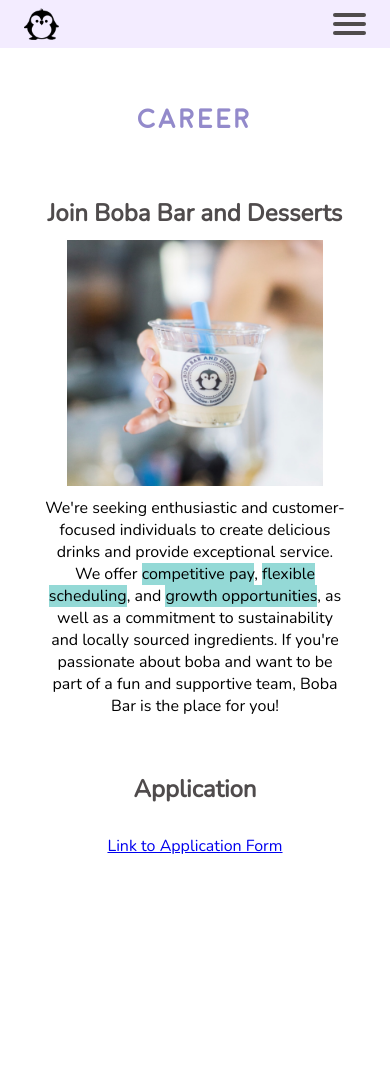
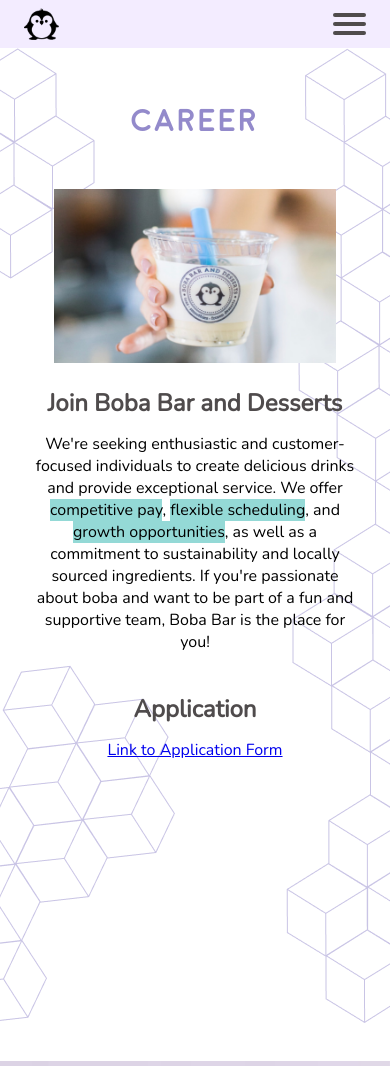
Before and after one commit to mary7hu/CCC-boba-bar, a plain HTML site: page pages/career/career.html in a window 390 px wide. Shown: the top 1066 px of the page. Drawn offline with Linux system fonts and the light colour scheme.

Commit message:
added mobile version of career page

```diff
--- a/pages/career/career.css
+++ b/pages/career/career.css
@@ -7,7 +7,6 @@
 main {
     position: relative;
     padding: 0 clamp(71px, -185px + 25vw, 175px);
-    /* overflow: hidden; */
 }
 
 h1 {
@@ -71,14 +70,26 @@ main > img:first-of-type {
     left: 0;
 }
 
-main > img:nth-last-child(2) {
+main > img:nth-last-child(5) {
     top: 0;
     right: 0;
 }
 
-main > img:nth-last-child(1) {
+main > img:nth-last-child(4) {
     bottom: 0;
     left: 0;
+}
+
+main > img:nth-last-child(3) {
+    display: none;
+}
+
+main > img:nth-last-child(2) {
+    display: none;
+}
+
+main > img:nth-last-child(1) {
+    display: none;
 }
 
 @media screen and (max-width: 1024px) {
@@ -115,30 +126,31 @@ main > img:nth-last-child(1) {
         width: clamp(300px, -204.5px + 70vw, 513px);
     }
 
-    main > img:nth-last-child(2) {
+    main > img:nth-last-child(5) {
         width: clamp(390px, -268.4px + 91.5vw, 668px);
     }
 
-    main > img:nth-last-child(1) {
+    main > img:nth-last-child(4) {
         width: clamp(292px, -200.6px + 68.4vw, 500px);
     }
 }
 
 @media screen and (max-width: 720px) {
     main {
-        padding: 0 45px;
+        padding: 0 clamp(32px, 21.6px + 3.25vw, 45px);
         text-align: center;
     }
 
     h1 {
-        /* font-size: 48px; */
-        font-size: 28px;
+        font-size: clamp(28px, 12px + 5vw, 48px);
     }
 
     #career-intro {
         display: flex;
         flex-direction: column;
         align-items: center;
+        margin-top: 50px;
+        row-gap: 24px;
     }
 
     h2 {
@@ -146,12 +158,23 @@ main > img:nth-last-child(1) {
     }
 
     #career-intro img {
-        /* width: 292px; */
-        width: 256px;
+        width: clamp(256px, 133.1px + 38.4vw, 409.6px);
+        height: clamp(157px, 81.6px + 23.6vw, 251.2px);
+        object-fit: cover;
     }
 
     #career-intro p, #career-intro p span {
         font-size: 16px;
+        margin-top: -10px;
+    }
+
+    #career-application {
+        padding-bottom: 300px;
+    }
+
+    #career-application h2 {
+        margin-top: 40px;
+        margin-bottom: 14px;
     }
 
     #career-application a {
@@ -159,17 +182,32 @@ main > img:nth-last-child(1) {
     }
 
     main > img:first-of-type {
-        /* width: 300px; */
         display: none;
     }
 
-    main > img:nth-last-child(2) {
-        /* width: 390px; */
+    main > img:nth-last-child(5) {
         display: none;
     }
 
-    main > img:nth-last-child(1) {
-        /* width: 292px; */
+    main > img:nth-last-child(4) {
         display: none;
     }
+
+    main > img:nth-last-child(3) {
+        display: block;
+        top: 0;
+        left: 0;
+    }
+
+    main > img:nth-last-child(2) {
+        display: block;
+        top: 0;
+        right: 0;
+    }
+
+    main > img:nth-last-child(1) {
+        display: block;
+        bottom: 0;
+        left: 0;
+    }
 }
--- a/pages/career/career.html
+++ b/pages/career/career.html
@@ -17,8 +17,8 @@
     <main>
         <h1>CAREER</h1>
         <section id="career-intro">
+            <img src="../../assets/career/career-hero.png" alt="career hero image"/>
             <h2>Join Boba Bar and Desserts</h2>
-            <img src="../../assets/career/career-hero.png" alt="career hero image"/>
             <p>
                 We're seeking enthusiastic and customer-focused individuals to
                 create delicious drinks and provide exceptional service. We offer
@@ -35,6 +35,9 @@
         <img src="../../assets/career/career-left-top.png" alt=""/>
         <img src="../../assets/career/career-right.png" alt=""/>
         <img src="../../assets/career/career-left-bottom.png" alt=""/>
+        <img src="../../assets/career/career-mobile-left-top.png" alt=""/>
+        <img src="../../assets/career/career-mobile-right.png" alt=""/>
+        <img src="../../assets/career/career-mobile-left-bottom.png" alt=""/>
     </main>
 
     <footer>
```
Also changed, not shown: assets/career/career-mobile-left-bottom.png (added), assets/career/career-mobile-left-top.png (added), assets/career/career-mobile-right.png (added).
